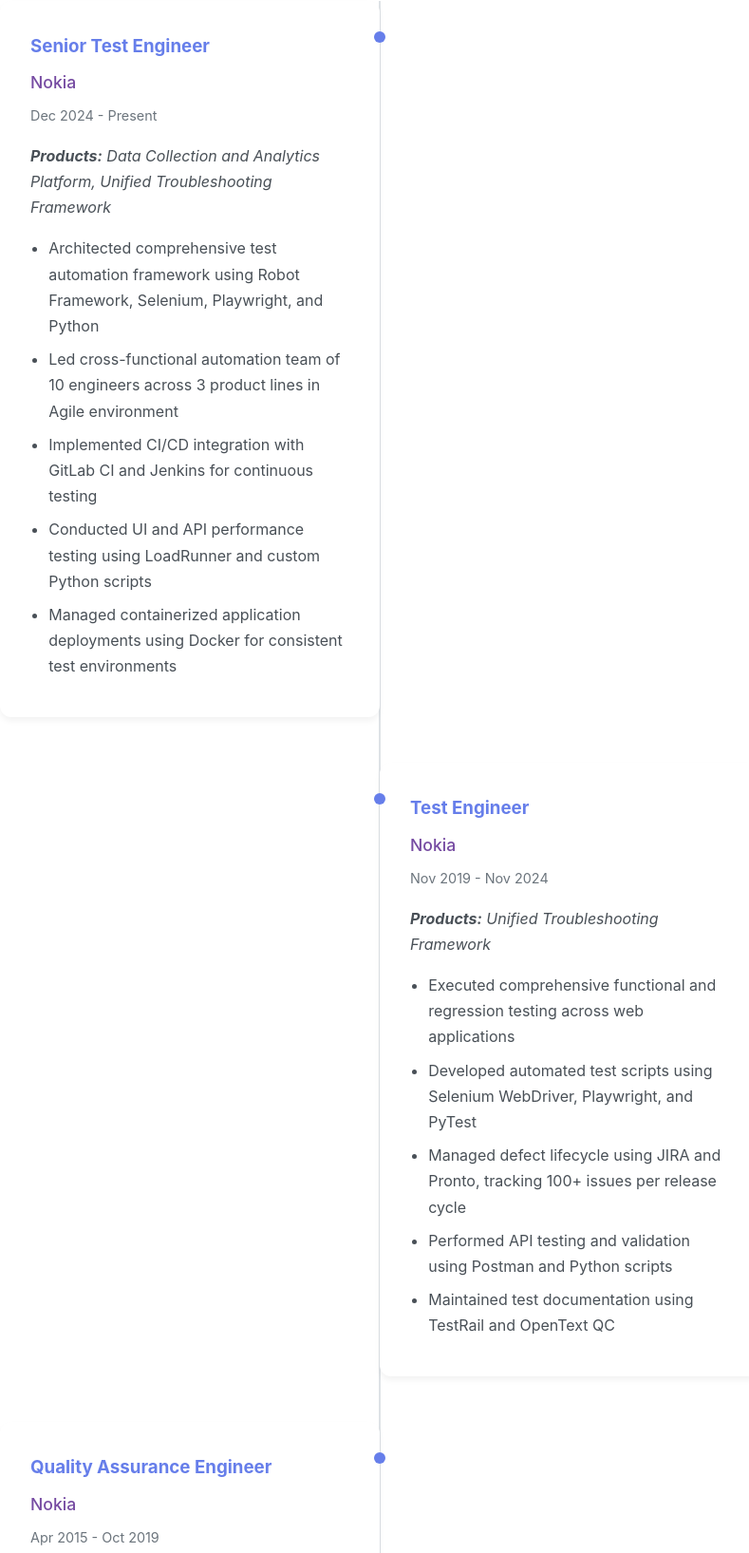
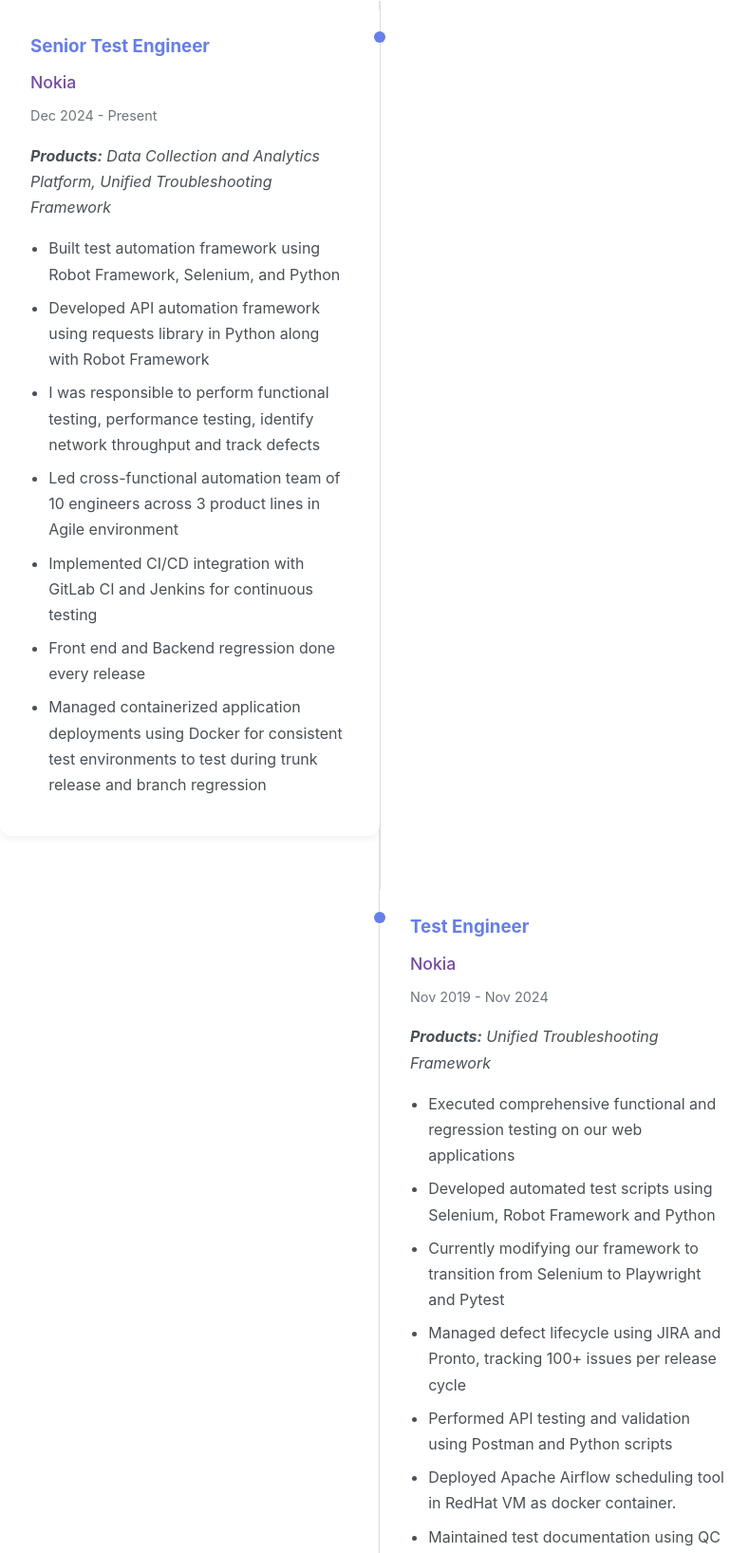
Before and after one commit to deep9176/deep9176.github.io, a plain HTML site: page index.html in a window 1280 px wide. Shown: the part 2735-4370 px from the top of the page at 95% size, without its empty margins (240-1029 px from the left). Drawn offline with Linux system fonts and the light colour scheme.

Commit message:
Update index.html

```diff
--- a/index.html
+++ b/index.html
@@ -589,11 +589,13 @@
                             <div class="period">Dec 2024 - Present</div>
                             <p><strong>Products:</strong> Data Collection and Analytics Platform, Unified Troubleshooting Framework</p>
                             <ul>
-                                <li>Architected comprehensive test automation framework using Robot Framework, Selenium, Playwright, and Python</li>
+                                <li>Built test automation framework using Robot Framework, Selenium, and Python</li>
+                                <li>Developed API automation framework using requests library in Python along with Robot Framework</li>
+                                <li>I was responsible to perform functional testing, performance testing, identify network throughput and track defects</li>
                                 <li>Led cross-functional automation team of 10 engineers across 3 product lines in Agile environment</li>
                                 <li>Implemented CI/CD integration with GitLab CI and Jenkins for continuous testing</li>
-                                <li>Conducted UI and API performance testing using LoadRunner and custom Python scripts</li>
-                                <li>Managed containerized application deployments using Docker for consistent test environments</li>
+                                <li>Front end and Backend regression done every release</li>
+                                <li>Managed containerized application deployments using Docker for consistent test environments to test during trunk release and branch regression</li>
                             </ul>
                         </div>
                     </div>
@@ -604,11 +606,13 @@
                             <div class="period">Nov 2019 - Nov 2024</div>
                             <p><strong>Products:</strong> Unified Troubleshooting Framework</p>
                             <ul>
-                                <li>Executed comprehensive functional and regression testing across web applications</li>
-                                <li>Developed automated test scripts using Selenium WebDriver, Playwright, and PyTest</li>
+                                <li>Executed comprehensive functional and regression testing on our web applications</li>
+                                <li>Developed automated test scripts using Selenium, Robot Framework and Python</li>
+                                <li>Currently modifying our framework to transition from Selenium to Playwright and Pytest</li>
                                 <li>Managed defect lifecycle using JIRA and Pronto, tracking 100+ issues per release cycle</li>
                                 <li>Performed API testing and validation using Postman and Python scripts</li>
-                                <li>Maintained test documentation using TestRail and OpenText QC</li>
+                                <li>Deployed Apache Airflow scheduling tool in RedHat VM as docker container.</li>
+                                <li>Maintained test documentation using QC</li>
                             </ul>
                         </div>
                     </div>
@@ -664,6 +668,7 @@
                                 <span class="tech-tag">Selenium</span>
                                 <span class="tech-tag">Playwright</span>
                                 <span class="tech-tag">Python</span>
+                                <span class="tech-tag">Apache Airflow</span>
                                 <span class="tech-tag">GitLab CI</span>
                             </div>
                         </div>
@@ -676,8 +681,8 @@
                         <div class="project-body">
                             <p>Designed and implemented comprehensive performance testing strategy for Nokia's analytics platform using LoadRunner and custom Python scripts for API load testing and performance validation.</p>
                             <div class="tech-stack">
-                                <span class="tech-tag">LoadRunner</span>
                                 <span class="tech-tag">Python</span>
+                                <span class="tech-tag">Robot Framework</span>
                                 <span class="tech-tag">API Testing</span>
                                 <span class="tech-tag">Performance Testing</span>
                             </div>
@@ -710,15 +715,15 @@
                     <p>Always excited to collaborate on innovative projects that push the boundaries of quality engineering</p>
                 </div>
                 <div class="contact-links fade-in">
-                    <a href="mailto:your-email@example.com" class="contact-link">
+                    <a href="mailto:deepak.harish7@gmail.com" class="contact-link">
                         <i class="fas fa-envelope"></i>
                         Email
                     </a>
-                    <a href="https://linkedin.com/in/yourprofile" class="contact-link" target="_blank">
+                    <a href="https://www.linkedin.com/in/deepak-sumanth/" class="contact-link" target="_blank">
                         <i class="fab fa-linkedin"></i>
                         LinkedIn
                     </a>
-                    <a href="https://github.com/yourusername" class="contact-link" target="_blank">
+                    <a href="https://github.com/deep9176" class="contact-link" target="_blank">
                         <i class="fab fa-github"></i>
                         GitHub
                     </a>
```
